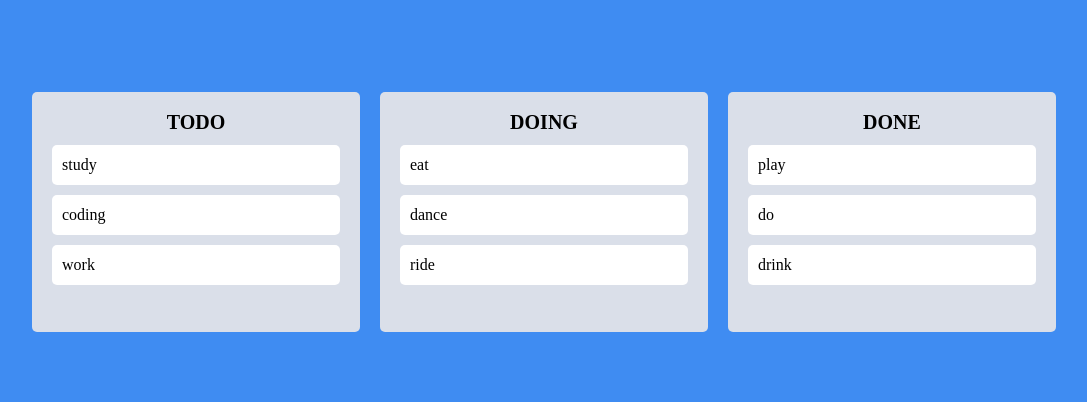
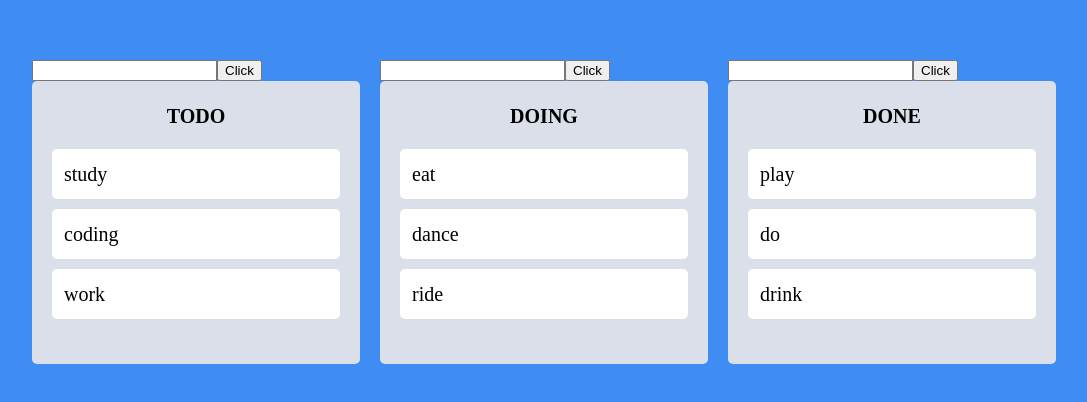
Before and after one commit to GitHubGW/react-trello, a React (Create React App) app: page / in a window 1280 px wide. Shown: the part 188-590 px from the top of the page, without its empty margins (96-1183 px from the left). Built offline with nearby package versions, Linux system fonts and the light colour scheme.

Commit message:
Droppable Snapshot, Draggable Snapshot

```diff
--- a/src/components/DraggableCard.tsx
+++ b/src/components/DraggableCard.tsx
@@ -7,21 +7,25 @@ interface DraggableCardProps {
   todo: string;
 }
 
-const Card = styled.div`
-  background-color: ${(props) => props.theme.cardColor};
+const Card = styled.div<{ isDragging: boolean }>`
+  background-color: ${(props) => (props.isDragging === true ? "rgba(116, 185, 255,0.8)" : props.theme.cardColor)};
+  color: ${(props) => (props.isDragging === true ? "white" : "black")};
   border-radius: 5px;
-  padding: 12px 10px;
+  padding: 15px 12px;
   margin-bottom: 10px;
+  font-size: 20px;
 `;
 
 const DraggableCard = ({ index, todo }: DraggableCardProps) => {
   return (
     <Draggable index={index} draggableId={todo} key={todo}>
-      {(provided: DraggableProvided, snapshot: DraggableStateSnapshot) => (
-        <Card ref={provided.innerRef} {...provided.draggableProps} {...provided.dragHandleProps}>
-          {todo}
-        </Card>
-      )}
+      {(provided: DraggableProvided, { isDragging }: DraggableStateSnapshot) => {
+        return (
+          <Card isDragging={isDragging} ref={provided.innerRef} {...provided.draggableProps} {...provided.dragHandleProps}>
+            {todo}
+          </Card>
+        );
+      }}
     </Draggable>
   );
 };
--- a/src/components/DroppableBoard.tsx
+++ b/src/components/DroppableBoard.tsx
@@ -1,3 +1,4 @@
+import { useRef } from "react";
 import { Droppable, DroppableProvided, DroppableStateSnapshot } from "react-beautiful-dnd";
 import styled from "styled-components";
 import DraggableCard from "./DraggableCard";
@@ -9,7 +10,7 @@ interface DroppableBoardProps {
 
 const Board = styled.div`
   background-color: ${(props) => props.theme.boardColor};
-  padding: 20px;
+  padding: 25px 10px;
   border-radius: 5px;
   min-height: 200px;
 `;
@@ -21,19 +22,42 @@ const BoardId = styled.h1`
   margin-bottom: 13px;
 `;
 
+const BoardContent = styled.div<{ isDraggingOver: boolean; draggingFromThisWith: boolean }>`
+  height: calc(100% - 30px);
+  border-radius: 5px;
+  transition: all 0.5s;
+  padding: 10px;
+  box-sizing: border-box;
+  background-color: ${(props) =>
+    props.isDraggingOver === true ? "rgba(178, 190, 195,0.5)" : props.draggingFromThisWith === true ? "rgba(231, 76, 60,0.8)" : props.theme.boardColor};
+`;
+
 const DroppableBoard = ({ boardId, todos }: DroppableBoardProps) => {
+  const inputRef = useRef<HTMLInputElement>(null);
+
+  const handleClick = () => {
+    console.log("inputRef", inputRef);
+    inputRef.current?.focus();
+  };
+
   return (
+    <div>
+      <input ref={inputRef} type="text" />
+      <button onClick={handleClick}>Click</button>
       <Droppable droppableId={boardId}>
-      {(provided: DroppableProvided, snapshot: DroppableStateSnapshot) => (
+        {(provided: DroppableProvided, { isDraggingOver, draggingOverWith, draggingFromThisWith, isUsingPlaceholder }: DroppableStateSnapshot) => (
           <Board ref={provided.innerRef} {...provided.droppableProps}>
             <BoardId>{boardId}</BoardId>
+            <BoardContent isDraggingOver={isDraggingOver} draggingFromThisWith={Boolean(draggingFromThisWith)}>
               {todos.map((todo: string, index: number) => (
                 <DraggableCard key={todo} index={index} todo={todo} />
               ))}
               {provided.placeholder}
+            </BoardContent>
           </Board>
         )}
       </Droppable>
+    </div>
   );
 };
 
```
Lines whose indentation alone changed are shown as unchanged.
